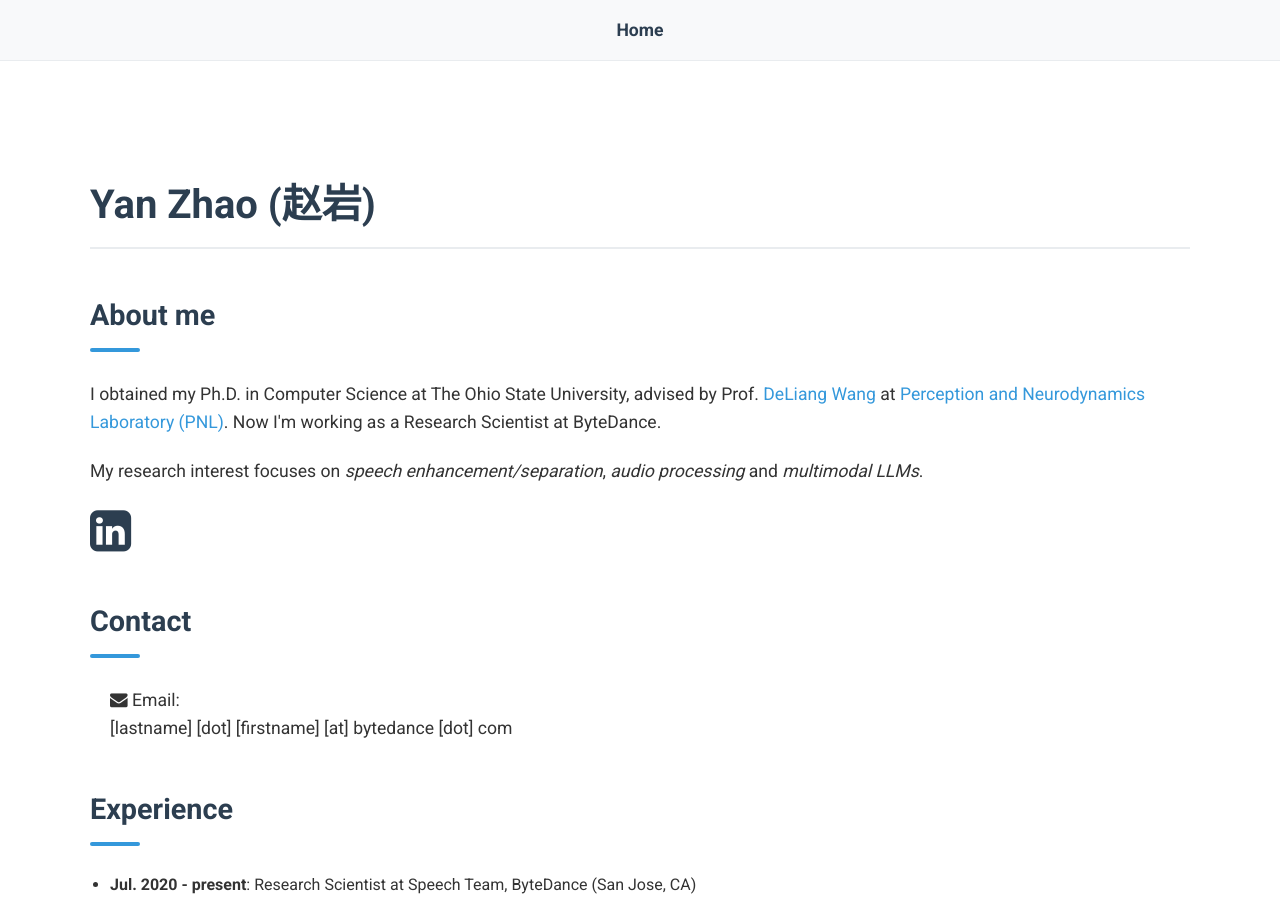
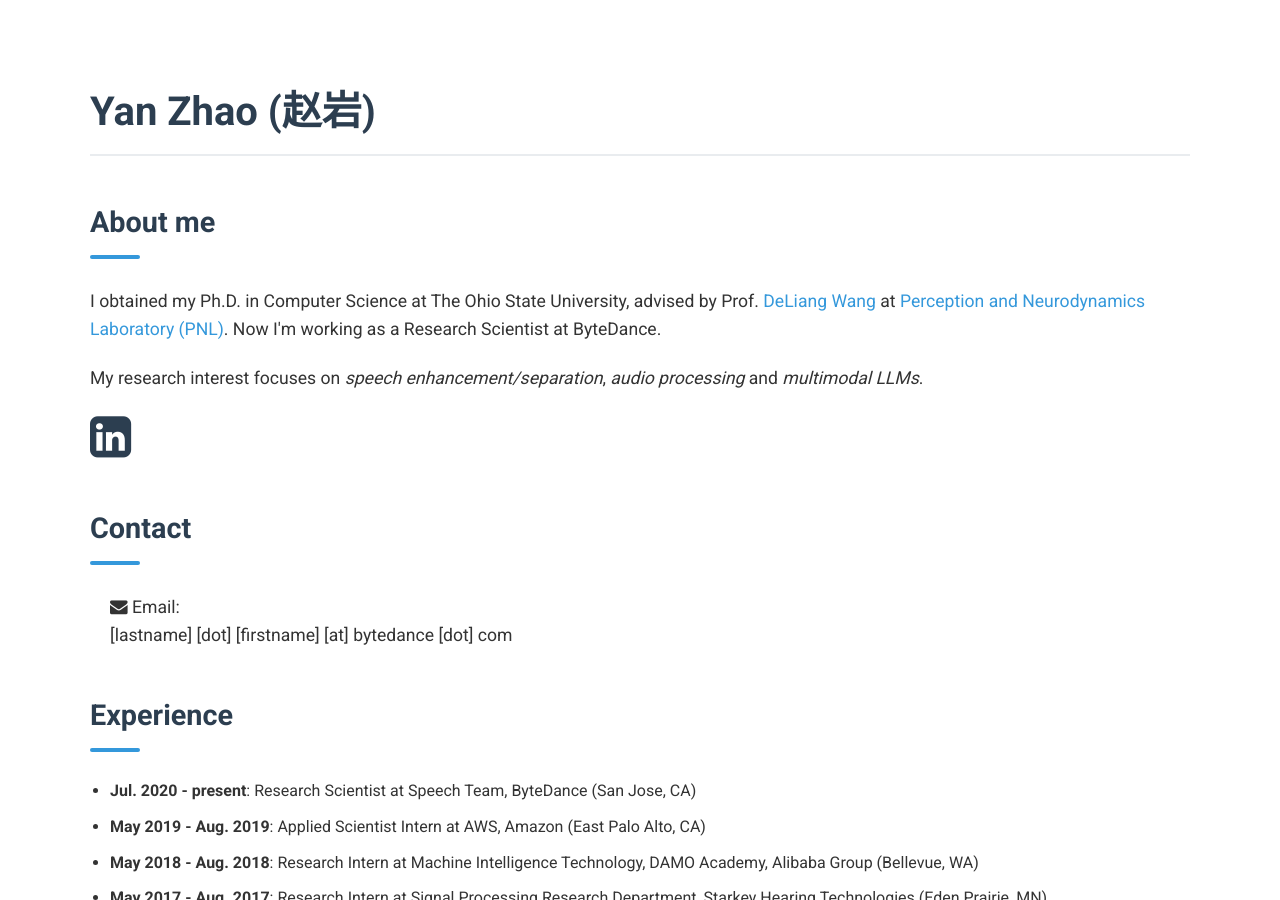
Before and after one commit to cliffzhao/cliffzhao.github.io, a Jekyll site: the page built from index.html, in a window 1280 px wide and 900 px high. Built offline with Jekyll 4.4.1, drawn with Linux system fonts in a browser that asks for light colours; a style sheet for code colours, icons or effects is not loaded.

Commit message:
[update] update style

```diff
--- a/_layouts/default.html
+++ b/_layouts/default.html
@@ -22,14 +22,6 @@
 
 		</head>
 		<body>
-			<nav>
-	    		<ul>
-	        		<li><a href="/">Home</a></li>
-		        	<!-- <li><a href="/about">About</a></li> -->
-	        		<!-- <li><a href="/cv">CV</a></li> -->
-	        		<!-- <li><a href="/blog">Blog</a></li> -->
-	    		</ul>
-			</nav>
 			<div class="container">
 
 			{{ content }}
```
